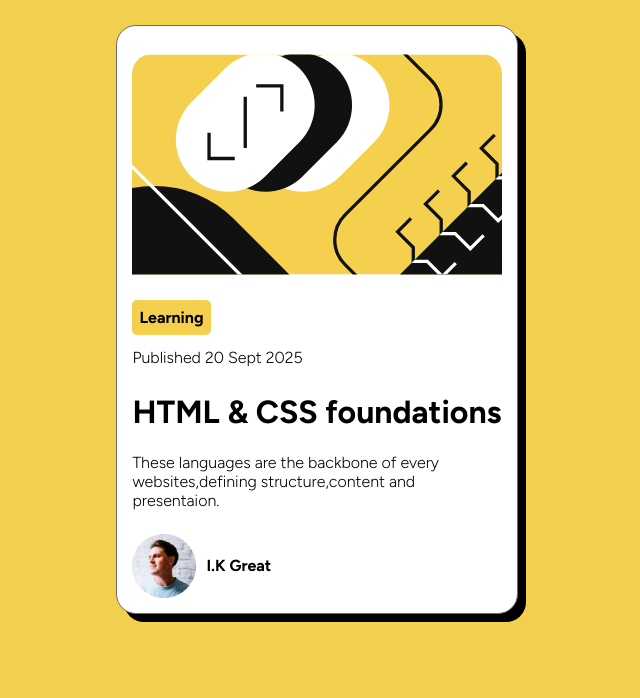
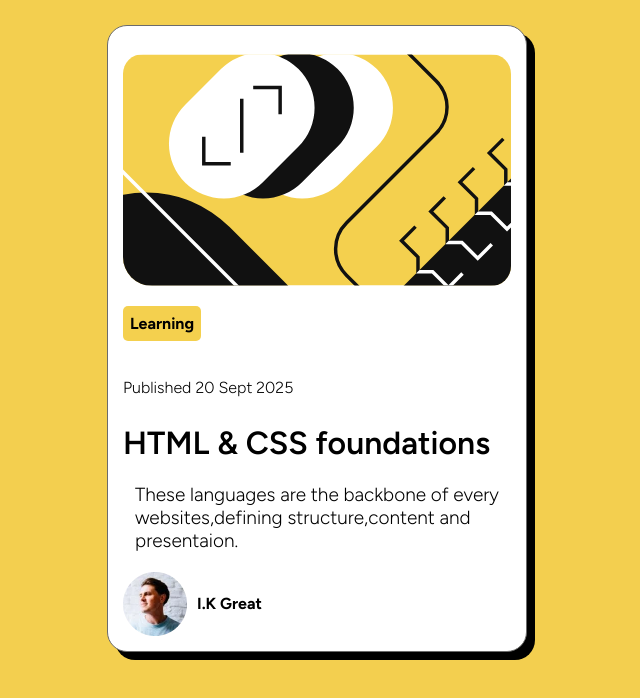
Before and after one commit to Ikegreat/blog-preview-card, a plain HTML site: page index.html in a window 1280 px wide. Shown: the whole page, without its empty margins (323-963 px from the left). Drawn offline with Linux system fonts and the light colour scheme.

Commit message:
screen size testing

```diff
--- a/index.css
+++ b/index.css
@@ -37,16 +37,17 @@ body {
     margin-top: 13px;
     box-sizing: border-box;
     border-bottom-left-radius: 29px;
-    padding-bottom: 29px ;
+
 }
 .learning {
     background: hsl(47, 88%, 63%);
-    display: inline;
+display: inline-block;
+
     font-size: 16px;
 
     font-weight: b;
     border-radius: 5px;
-    padding: 8px 7px ;
+    padding: 8px 7px;
 
 
 }
@@ -57,12 +58,14 @@ padding-bottom: 5px;
 }
 h1 {
 
-    font-weight: bolder;
+    font-weight: 600;
 
 }
 .article {
     padding-bottom: 7px;
     font-weight: lighter;
+    font-size: 19px;
+    padding: 0px 12px;
 }
 /*
 .image-avatar {
```
